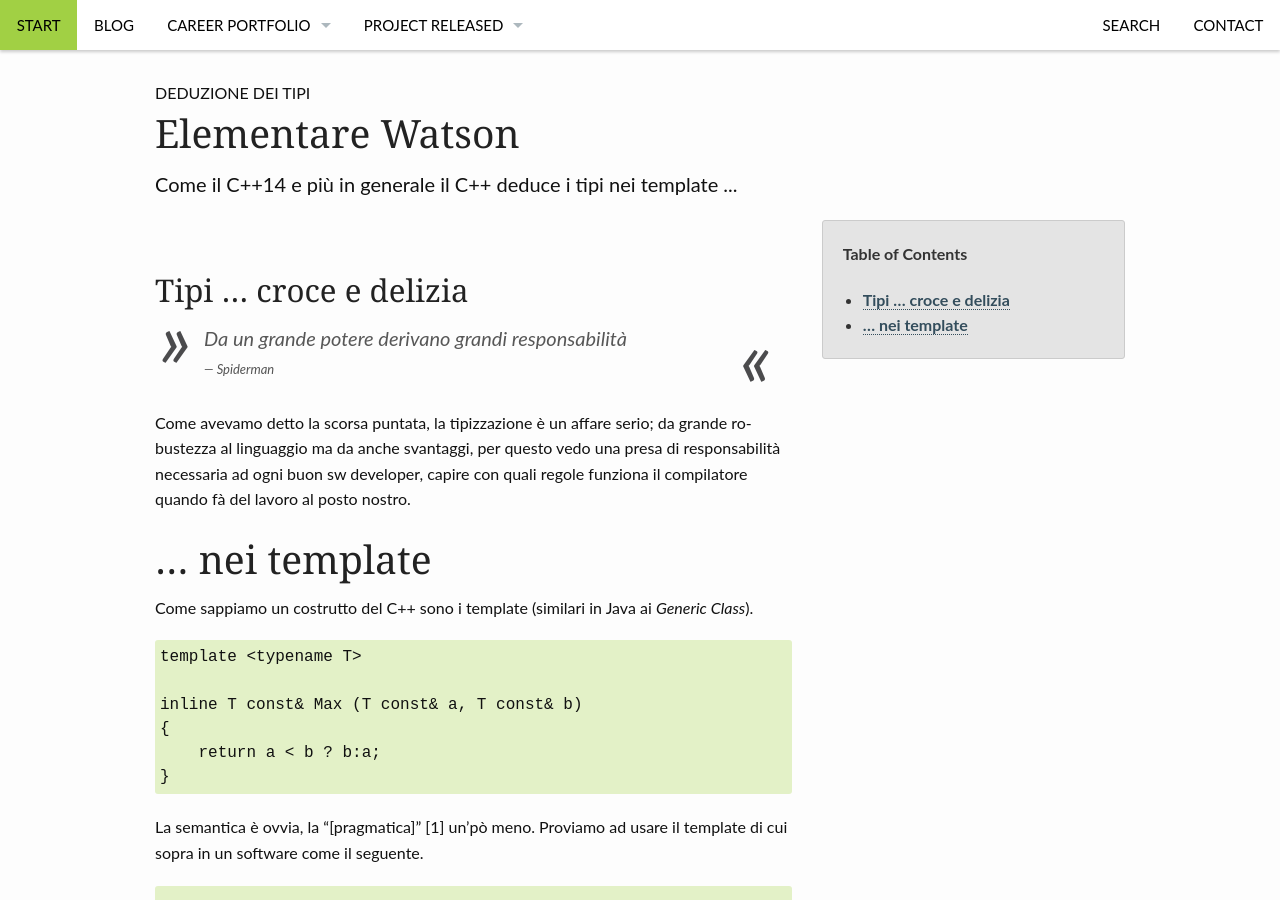
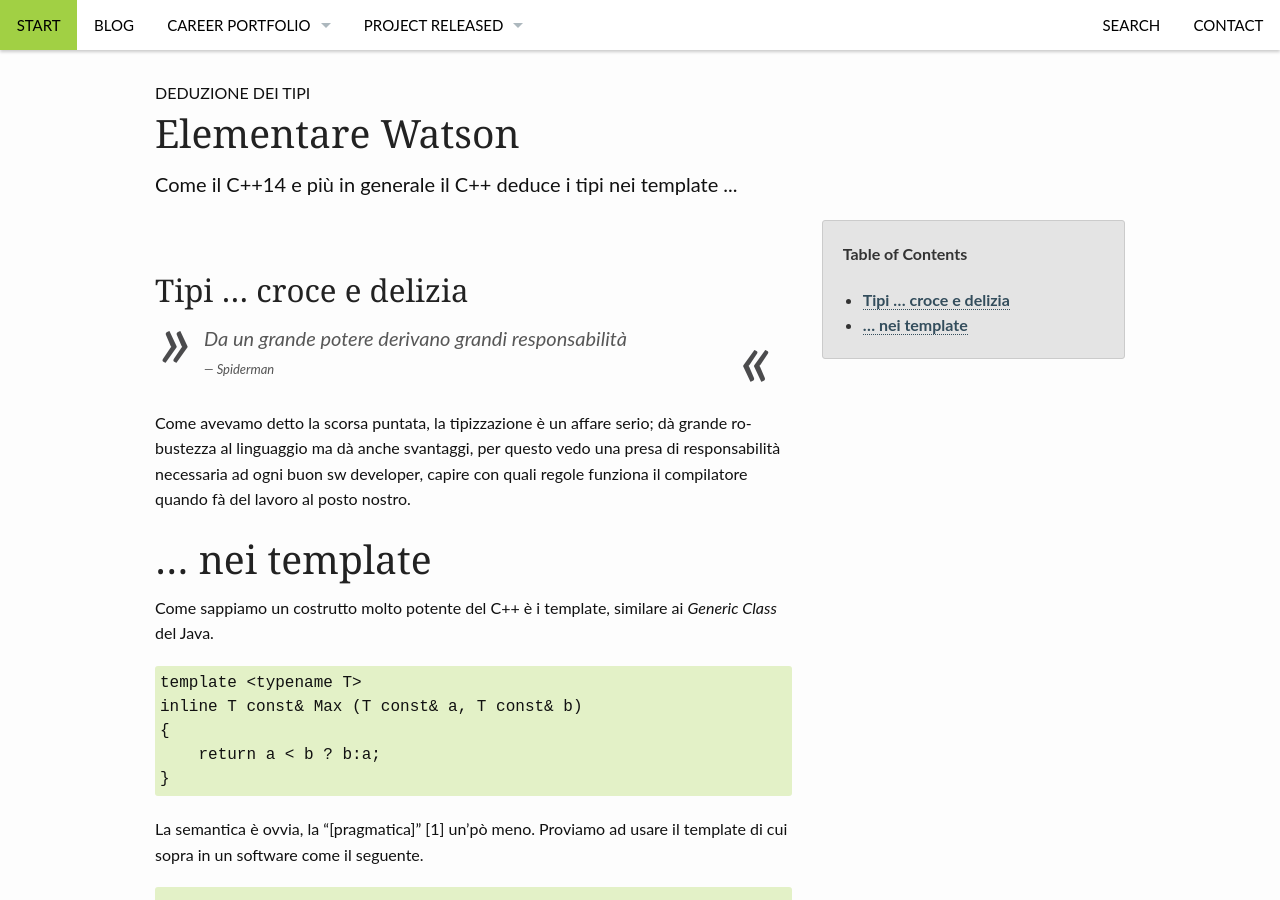
Before and after one commit to nicolarossi/nicolarossi.github.io, a Jekyll site: the page built from _posts/blog/2015-10-15-Elementare Watson.md, in a window 1280 px wide and 900 px high. Built offline with Jekyll 4.4.1, drawn with Linux system fonts in a browser that asks for light colours.

Commit message:
Correzione

```diff
--- a/_posts/blog/2015-10-15-Elementare Watson.md
+++ b/_posts/blog/2015-10-15-Elementare Watson.md
@@ -30,15 +30,15 @@ categories:
 > <span class="teaser">Da un grande potere derivano grandi responsabilità
 </span><cite> Spiderman </cite>
 
-Come avevamo detto la scorsa puntata, la tipizzazione è un affare serio; da grande robustezza al linguaggio ma da anche svantaggi, per questo vedo una presa di responsabilità necessaria ad ogni buon sw developer, capire con quali regole funziona il compilatore quando fà del lavoro al posto nostro.
+Come avevamo detto la scorsa puntata, la tipizzazione è un affare serio; dà grande robustezza al linguaggio ma dà anche svantaggi, per questo vedo una presa di responsabilità necessaria ad ogni buon sw developer, capire con quali regole funziona il compilatore quando fà del lavoro al posto nostro.
 
 # ... nei template
 
-Come sappiamo un costrutto del C++ sono i template (similari in Java ai <i>Generic Class</i>).
+Come sappiamo un costrutto molto potente del C++ è i template, similare ai <i>Generic Class</i> del Java.
 
 
 <pre>
-template &lt;typename T&gt; <br>
+template &lt;typename T&gt;
 inline T const& Max (T const& a, T const& b)
 {
     return a &lt; b ? b:a;
@@ -306,8 +306,8 @@ std::__cxx11::basic_string<char, std::char_traits<char>, std::allocator<char> >
 )
 </pre>
 
-[1] https://it.wikipedia.org/wiki/Pragmatica
-[2] http://en.cppreference.com/w/cpp/language/parameter_pack
+[1]: https://it.wikipedia.org/wiki/Pragmatica
+[2]: http://en.cppreference.com/w/cpp/language/parameter_pack
 
 </div><!-- /.medium-8.columns -->
 </div><!-- /.row -->
```
